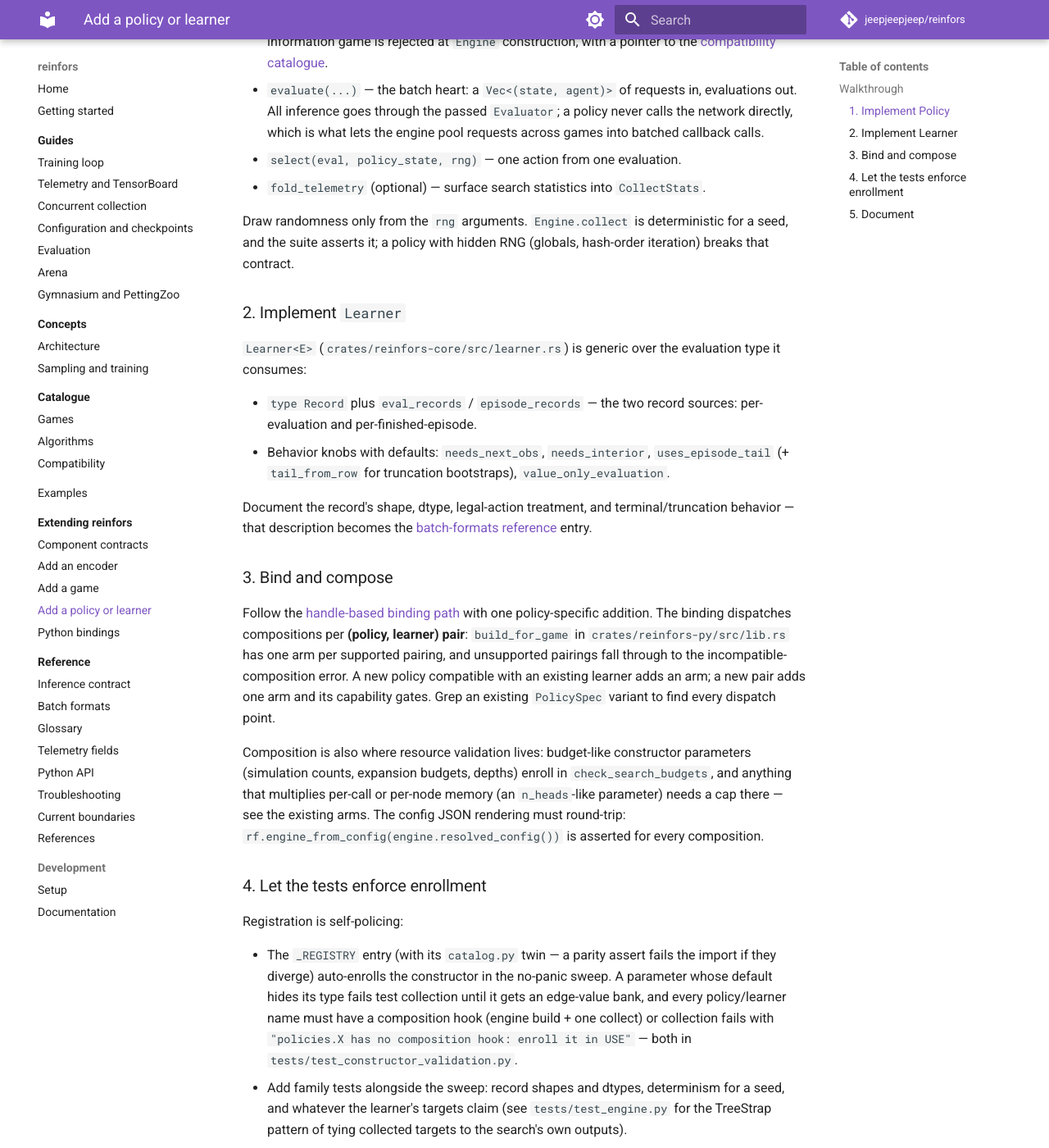
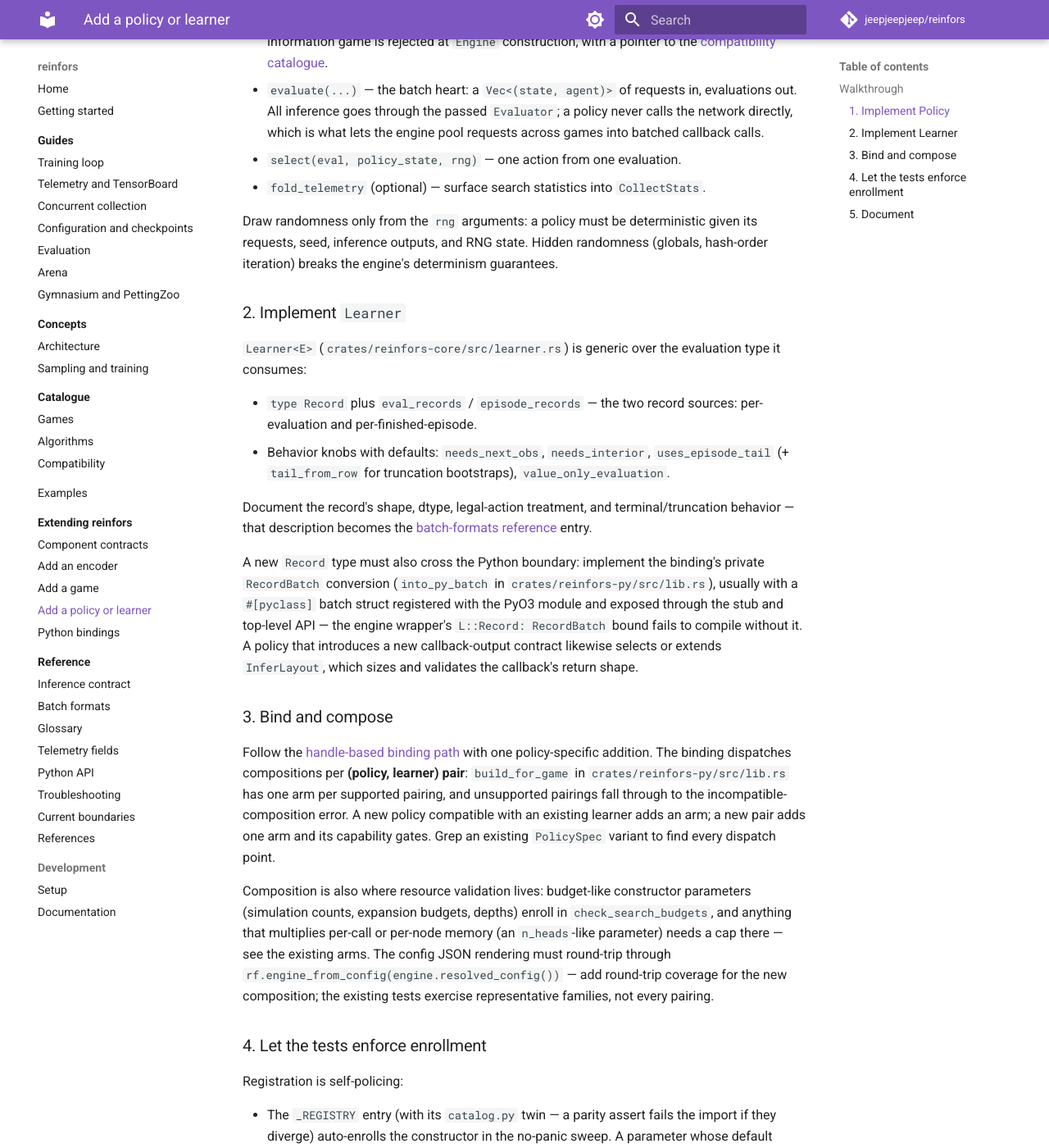
Before and after one commit to jeepjeepjeep/reinfors, an MkDocs documentation site: the page built from docs/extending/policies-and-learners.md, in a window 1280 px wide and 1400 px high, scrolled down 787 px. Shown: the whole window at 82% size. Built offline with MkDocs 1.6.1 and Material for MkDocs 9.7.7, drawn with Linux system fonts in a browser that asks for light colours; comment, search, counter and statistics services are not loaded; some of the changed text lies outside the part shown.

Commit message:
review: RecordBatch boundary, generated catalogue path, scoped lifecycle claims

```diff
--- a/docs/extending/policies-and-learners.md
+++ b/docs/extending/policies-and-learners.md
@@ -18,7 +18,7 @@
 
 - `type Evaluation` — what evaluating one `(state, agent)` request produces. This is the
   currency between policy and learner, and it is serialized (`encode_eval` / `decode_eval`)
-  when streaming buffers evaluations.
+  when engine snapshots capture partial trajectories' buffered evaluations.
 - `type PolicyState` — per-episode policy state (move counters, temperature schedules). It
   must round-trip through a `u64` (`policy_state_to_u64` / `policy_state_from_u64`) so
   snapshots stay compact; keep it that small by design.
@@ -34,9 +34,9 @@
 - `select(eval, policy_state, rng)` — one action from one evaluation.
 - `fold_telemetry` (optional) — surface search statistics into `CollectStats`.
 
-Draw randomness only from the `rng` arguments. `Engine.collect` is deterministic for a seed,
-and the suite asserts it; a policy with hidden RNG (globals, hash-order iteration) breaks
-that contract.
+Draw randomness only from the `rng` arguments: a policy must be deterministic given its
+requests, seed, inference outputs, and RNG state. Hidden randomness (globals, hash-order
+iteration) breaks the engine's determinism guarantees.
 
 ### 2. Implement `Learner`
 
@@ -51,6 +51,13 @@
 Document the record's shape, dtype, legal-action treatment, and terminal/truncation behavior —
 that description becomes the [batch-formats reference](../reference/batch-formats.md) entry.
 
+A new `Record` type must also cross the Python boundary: implement the binding's private
+`RecordBatch` conversion (`into_py_batch` in `crates/reinfors-py/src/lib.rs`), usually with a
+`#[pyclass]` batch struct registered with the PyO3 module and exposed through the stub and
+top-level API — the engine wrapper's `L::Record: RecordBatch` bound fails to compile without
+it. A policy that introduces a new callback-output contract likewise selects or extends
+`InferLayout`, which sizes and validates the callback's return shape.
+
 ### 3. Bind and compose
 
 Follow the [handle-based binding path](python-bindings.md#other-handle-based-components) with
@@ -63,8 +70,9 @@
 Composition is also where resource validation lives: budget-like constructor parameters
 (simulation counts, expansion budgets, depths) enroll in `check_search_budgets`, and anything
 that multiplies per-call or per-node memory (an `n_heads`-like parameter) needs a cap there —
-see the existing arms. The config JSON rendering must round-trip:
-`rf.engine_from_config(engine.resolved_config())` is asserted for every composition.
+see the existing arms. The config JSON rendering must round-trip through
+`rf.engine_from_config(engine.resolved_config())` — add round-trip coverage for the new
+composition; the existing tests exercise representative families, not every pairing.
 
 ### 4. Let the tests enforce enrollment
 
@@ -82,7 +90,10 @@
 
 ### 5. Document
 
-One catalogue entry (`python/reinfors/catalog.py` — name, description, reference citation) and
-a row in the [compatibility matrix](../catalogue/compatibility.md). The
+In `python/reinfors/catalog.py`: add the name to `POLICIES` and/or `LEARNERS`, the algorithm
+entry (description, reference citation) to `ALGORITHMS`, and the algorithm to each compatible
+game's `GameInfo.algorithms` — then run `python scripts/generate_docs.py`. The
+[compatibility matrix](../catalogue/compatibility.md) is generated from those entries; never
+edit it directly. The
 [compatibility questions](index.md#compatibility-questions-to-answer-first) are the checklist
 of facts to state.
```
Also changed, not shown: other parts of docs/extending/policies-and-learners.md (+2 -2 lines).
